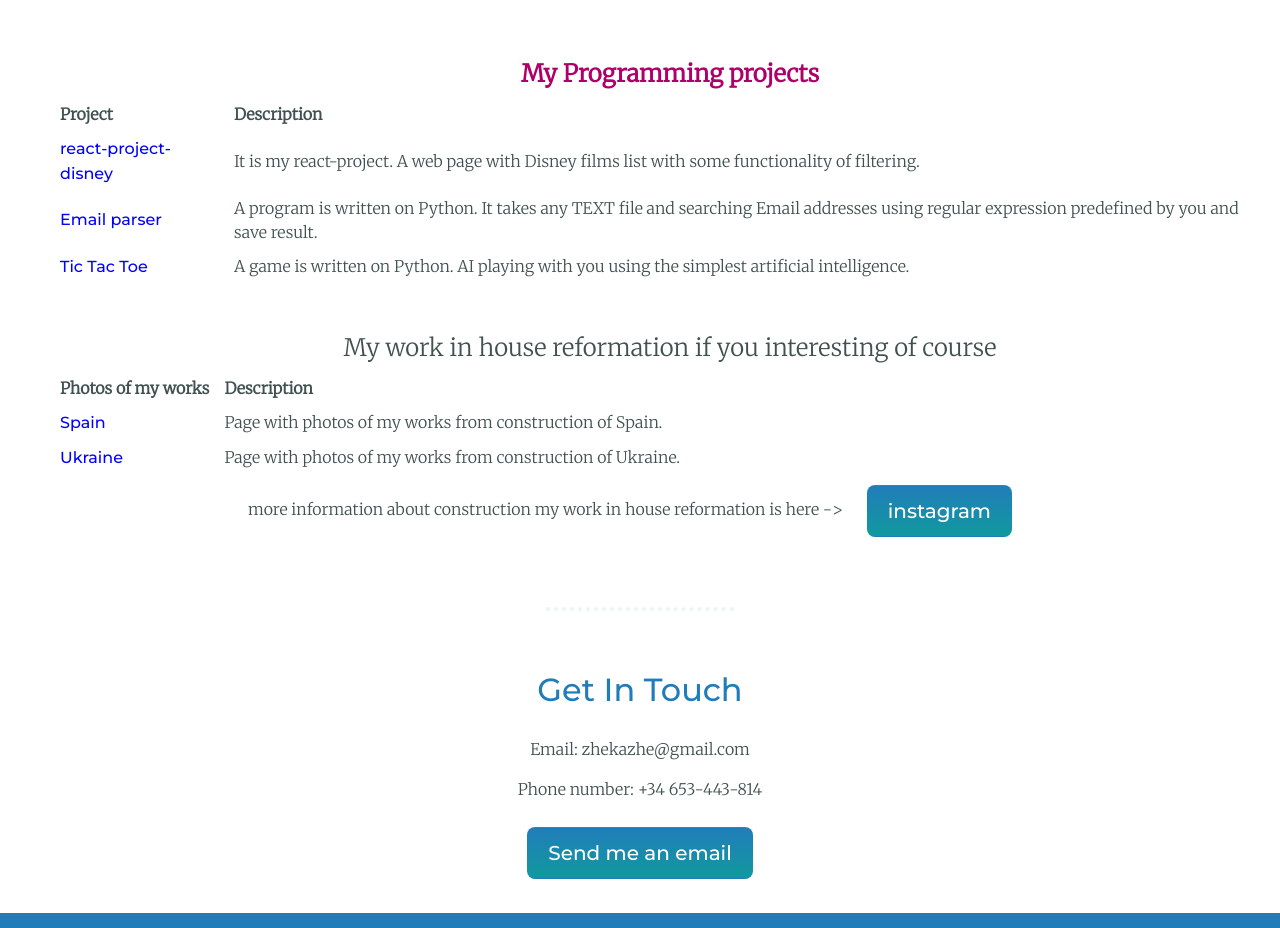
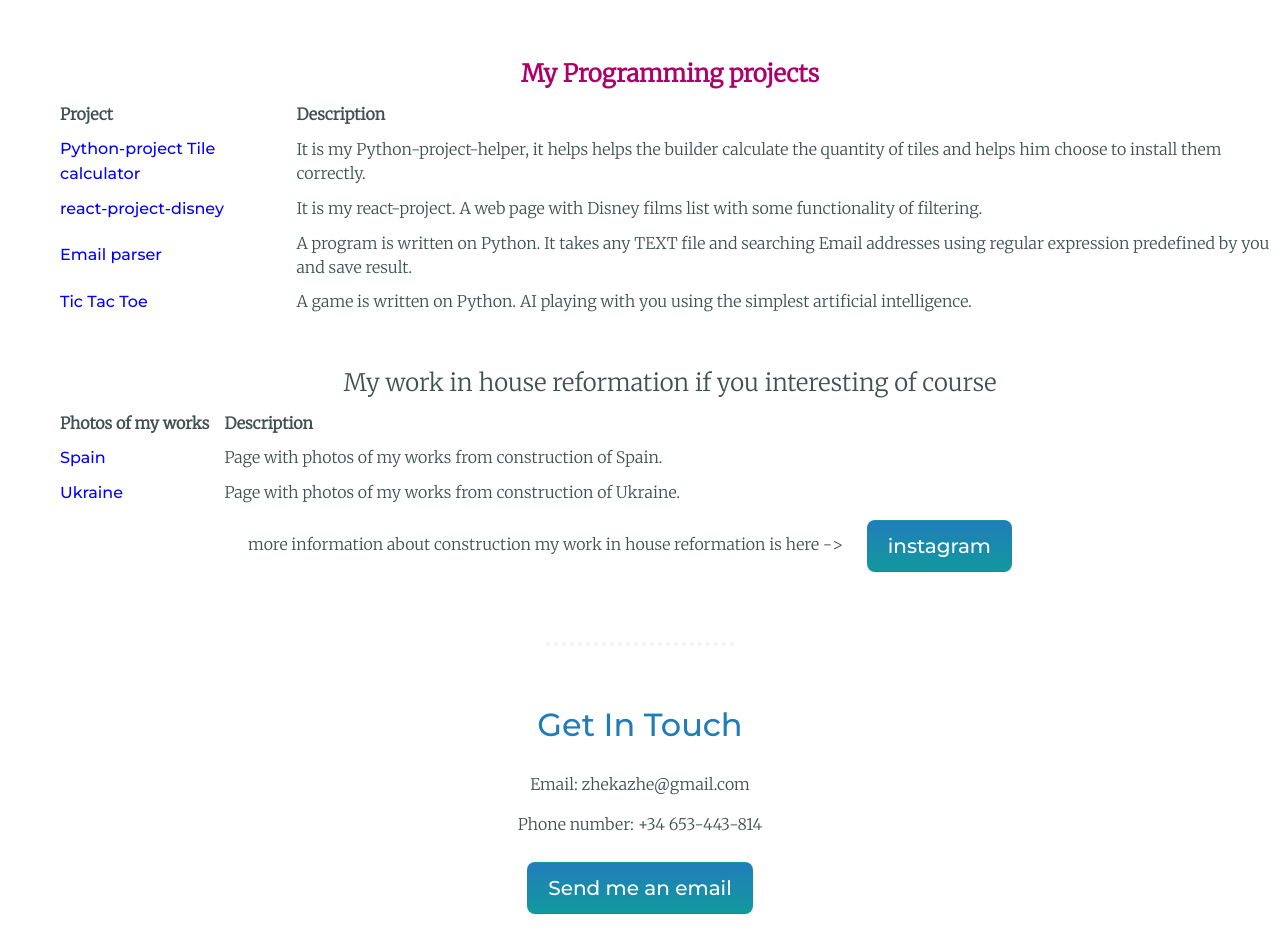
Before and after one commit to zhekazhe1/cv, a plain HTML site: page index.html in a window 1280 px wide. Shown: the part 2400-3328 px from the top of the page. Drawn offline with nearby package versions, Linux system fonts and the light colour scheme.

Commit message:
Update index.html Tile Calculation

```diff
--- a/index.html
+++ b/index.html
@@ -165,6 +165,10 @@
           </tr>
         </thead>
         <tr>
+          <td> <a class="lin" href="http://zhekazhe.pythonanywhere.com ">Python-project Tile calculator</a> </td>
+          <td>It is my Python-project-helper, it helps helps the builder calculate the quantity of tiles and helps him choose to install them correctly. </td>
+        </tr>
+        <tr>
           <td> <a class="lin" href="https://react-project-disney.netlify.app/ ">react-project-disney</a> </td>
           <td>It is my react-project. A web page with Disney films list with some functionality of filtering. </td>
         </tr>
```
